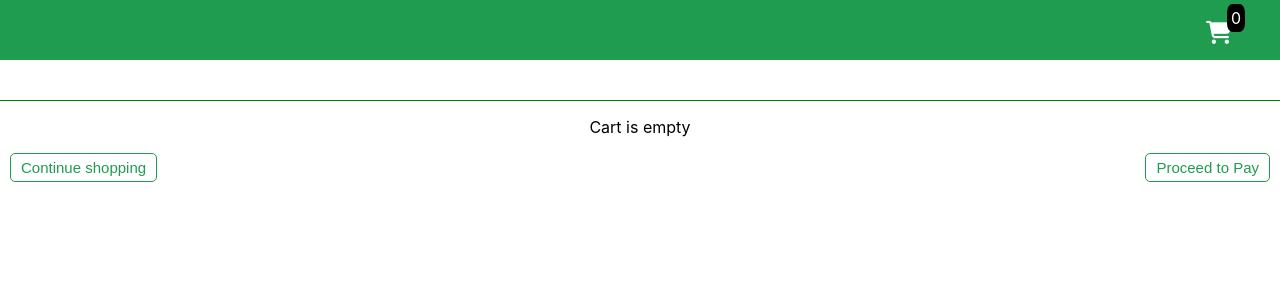
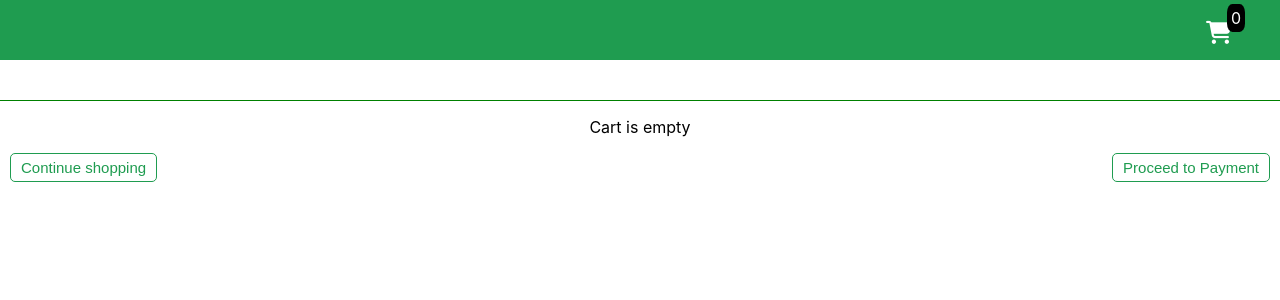
Before and after one commit to AndelijaKaluderovic/Shopping_Cart, a React (Create React App) app: page /checkout in a window 1280 px wide. Shown: the top 300 px of the page. Built offline with nearby package versions, Linux system fonts and the light colour scheme.

Commit message:
readMe test

```diff
--- a/src/pages/Checkout.js
+++ b/src/pages/Checkout.js
@@ -18,7 +18,7 @@ export default function Checkout({ cartItems, handleAddToCart, handleDecreaseQty
       }
       <footer className='cart-footer'>
         <Link className='cart-link' to='/'><button className='btn-back'>Continue shopping</button></Link>
-        <button className='btn-pay'>Proceed to Pay</button>
+        <button className='btn-pay'>Proceed to Payment</button>
       </footer>
     </div>
   )
```
Also changed, not shown: src/setupTests.js (deleted, +0 -4 lines), 1 other file (tests, documents, lock files or other folders).
